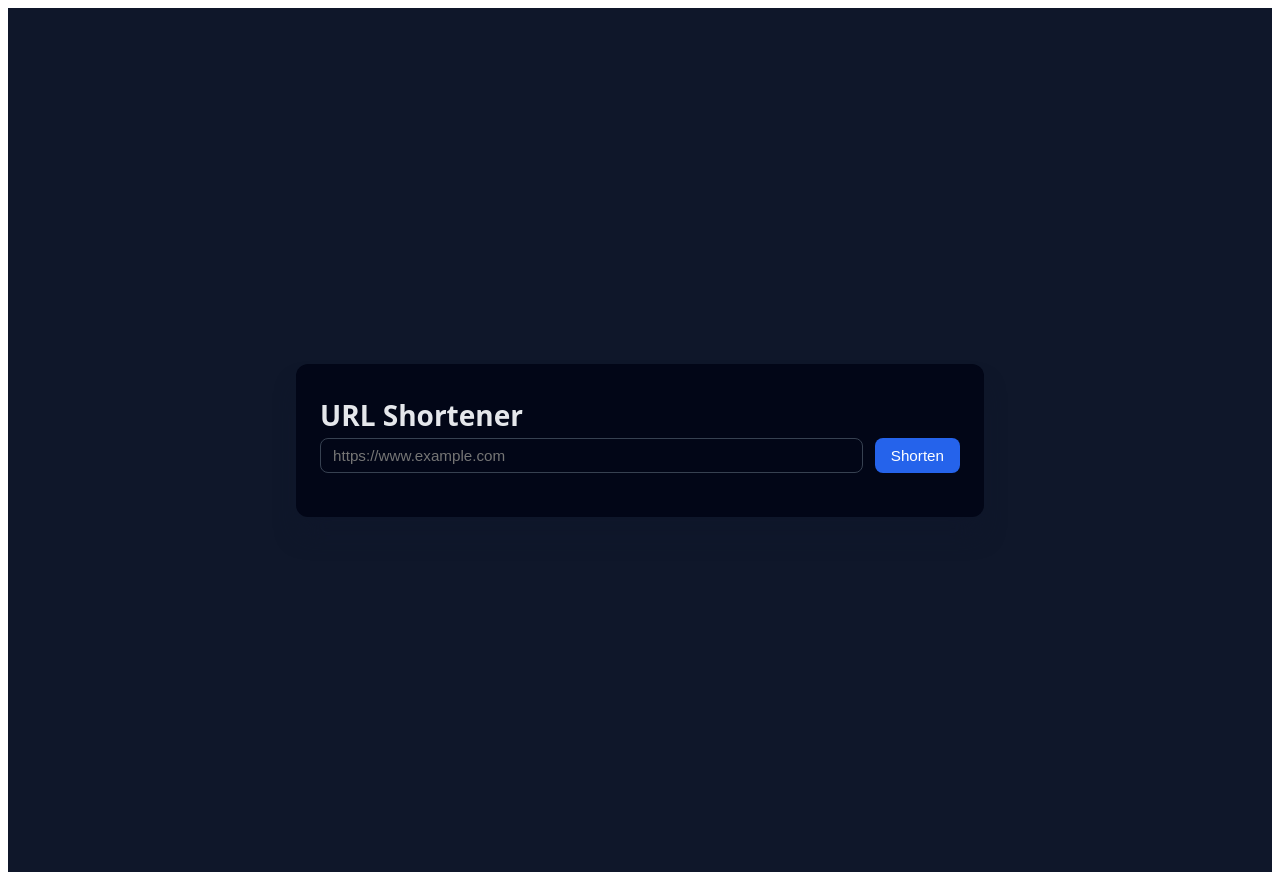
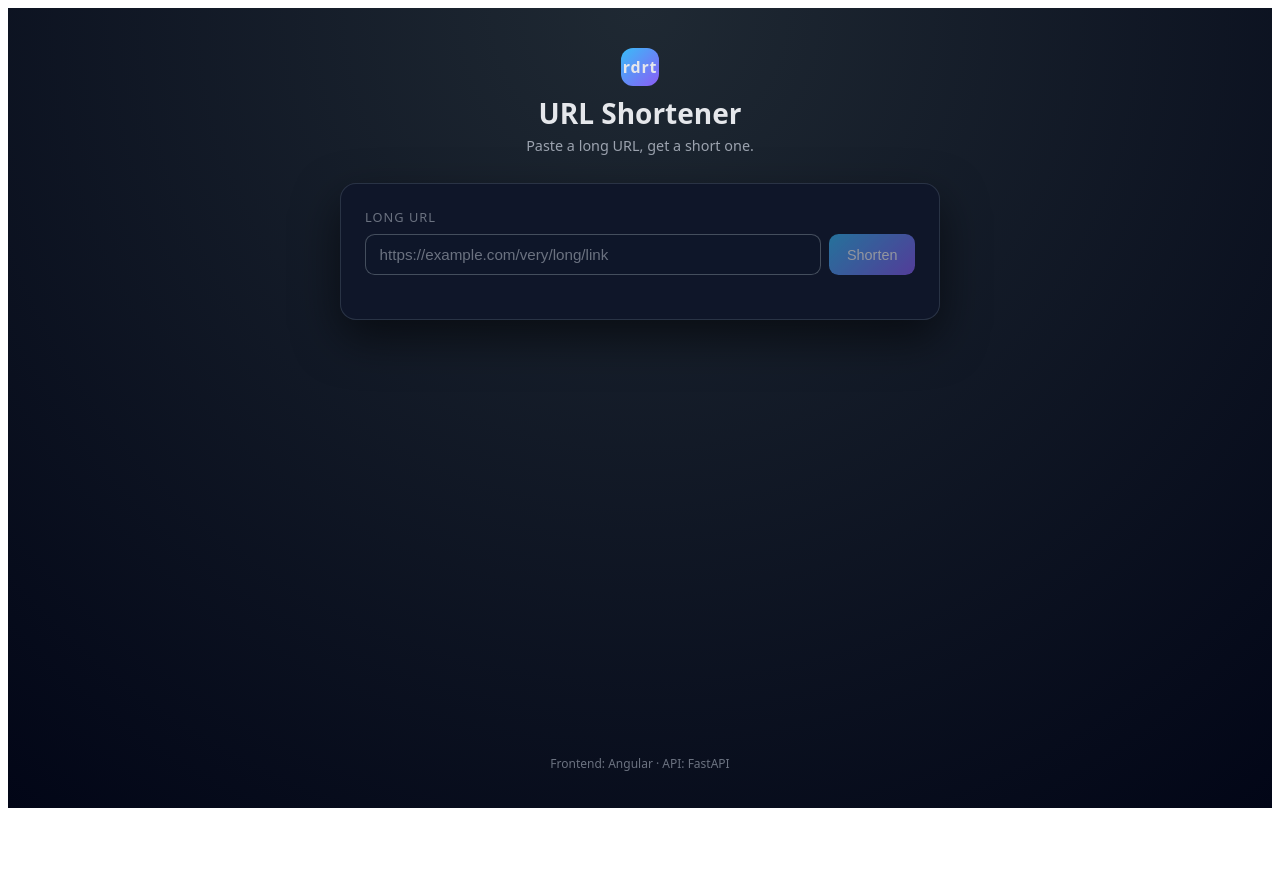
Before and after one commit to marcosamorim/url_shortener_ng, an Angular app: page / in a window 1280 px wide. After the commit the page ends 816 px from the top, so only its background shows below. Built offline with nearby package versions, Linux system fonts and the light colour scheme.

Commit message:
Updating CSS and HTML for a better design

```diff
--- a/src/app/app.css
+++ b/src/app/app.css
@@ -1,126 +1,273 @@
 :host {
   display: block;
+  min-height: 100vh;
+  background: radial-gradient(circle at top, #1f2933, #020617);
+  color: #e5e7eb;
+  font-family: system-ui, -apple-system, BlinkMacSystemFont, 'Segoe UI', sans-serif;
 }
 
-.app {
+.page {
+  max-width: 640px;
+  margin: 0 auto;
+  padding: 2.5rem 1.25rem 2rem;
+  display: flex;
+  flex-direction: column;
   min-height: 100vh;
-  background: #0f172a;
-  display: flex;
+  box-sizing: border-box;
+}
+
+/* Header */
+
+.header {
+  text-align: center;
+  margin-bottom: 1.75rem;
+}
+
+.logo {
+  display: inline-flex;
   align-items: center;
   justify-content: center;
-  padding: 2rem 1rem;
-  font-family: system-ui, -apple-system, BlinkMacSystemFont, "Segoe UI",
-    sans-serif;
-}
-
-.card {
-  max-width: 640px;
-  width: 100%;
-  background: #020617;
+  width: 38px;
+  height: 38px;
   border-radius: 0.75rem;
-  padding: 2rem 1.5rem;
-  box-shadow: 0 20px 25px -5px rgba(15, 23, 42, 0.8);
-  color: #e5e7eb;
+  background: linear-gradient(135deg, #38bdf8, #8b5cf6);
+  font-weight: 700;
+  font-size: 1rem;
+  letter-spacing: 0.05em;
+  margin-bottom: 0.5rem;
 }
 
 .title {
   font-size: 1.75rem;
-  margin: 0 0 0.25rem;
+  font-weight: 700;
+  margin: 0;
 }
 
 .subtitle {
-  margin: 0 0 1.5rem;
+  margin: 0.25rem 0 0;
+  font-size: 0.9rem;
   color: #9ca3af;
 }
 
-.subtitle code {
-  background: #020617;
-  padding: 0.1rem 0.3rem;
-  border-radius: 0.25rem;
-  border: 1px solid #1f2937;
-  font-size: 0.85rem;
+/* Card */
+
+.card {
+  background: rgba(15, 23, 42, 0.95);
+  border-radius: 1rem;
+  padding: 1.5rem 1.5rem 1.25rem;
+  box-shadow: 0 18px 45px rgba(0, 0, 0, 0.55);
+  border: 1px solid rgba(148, 163, 184, 0.2);
 }
 
+/* Form */
+
 .form {
+  margin-bottom: 1.5rem;
+}
+
+.label {
+  display: block;
+  font-size: 0.8rem;
+  text-transform: uppercase;
+  letter-spacing: 0.08em;
+  color: #6b7280;
+  margin-bottom: 0.5rem;
+}
+
+.input-row {
   display: flex;
-  gap: 0.75rem;
-  margin-bottom: 0.75rem;
+  gap: 0.5rem;
 }
 
 .input {
   flex: 1;
-  padding: 0.5rem 0.75rem;
-  border-radius: 0.5rem;
-  border: 1px solid #374151;
-  background: #020617;
-  color: #f9fafb;
+  padding: 0.7rem 0.85rem;
+  border-radius: 0.6rem;
+  border: 1px solid rgba(75, 85, 99, 0.9);
+  background-color: rgba(15, 23, 42, 0.95);
+  color: #e5e7eb;
   font-size: 0.95rem;
+  outline: none;
+  transition:
+    border-color 0.15s ease,
+    box-shadow 0.15s ease,
+    background-color 0.15s ease;
+}
+
+.input::placeholder {
+  color: #6b7280;
 }
 
 .input:focus {
-  outline: none;
-  border-color: #2563eb;
-  box-shadow: 0 0 0 1px #2563eb;
+  border-color: #38bdf8;
+  box-shadow: 0 0 0 1px rgba(56, 189, 248, 0.4);
+  background-color: rgba(15, 23, 42, 1);
 }
 
-.button {
-  padding: 0.5rem 1rem;
-  border-radius: 0.5rem;
-  border: none;
-  background: #2563eb;
-  color: #fff;
-  font-size: 0.95rem;
-  cursor: pointer;
-  white-space: nowrap;
+.input-error {
+  border-color: #f97373;
+  box-shadow: 0 0 0 1px rgba(248, 113, 113, 0.4);
 }
 
-.button:disabled {
-  opacity: 0.7;
-  cursor: default;
+.btn {
+  border: none;
+  border-radius: 0.6rem;
+  padding: 0.7rem 1.1rem;
+  font-size: 0.9rem;
+  font-weight: 500;
+  cursor: pointer;
+  display: inline-flex;
+  align-items: center;
+  justify-content: center;
+  gap: 0.35rem;
+  white-space: nowrap;
+  transition:
+    transform 0.1s ease,
+    box-shadow 0.1s ease,
+    background 0.15s ease,
+    opacity 0.15s ease;
 }
 
-.button-secondary {
-  background: #020617;
-  border: 1px solid #4b5563;
+.btn:disabled {
+  opacity: 0.55;
+  cursor: default;
+  box-shadow: none;
+  transform: none;
 }
 
-.error {
-  color: #fca5a5;
-  margin-top: 0.25rem;
-  font-size: 0.9rem;
+.btn-primary {
+  background: linear-gradient(135deg, #38bdf8, #8b5cf6);
+  color: white;
+  box-shadow: 0 10px 25px rgba(56, 189, 248, 0.4);
 }
 
-.result {
-  margin-top: 1.25rem;
-  border-top: 1px solid #1f2937;
-  padding-top: 1rem;
+.btn-primary:hover:not(:disabled) {
+  box-shadow: 0 14px 32px rgba(56, 189, 248, 0.55);
+  transform: translateY(-1px);
 }
 
-.row {
-  display: flex;
-  flex-direction: column;
-  margin-bottom: 0.5rem;
+.btn-secondary {
+  background: rgba(15, 23, 42, 0.9);
+  color: #e5e7eb;
+  border: 1px solid rgba(148, 163, 184, 0.6);
 }
 
-.label {
-  font-size: 0.85rem;
-  color: #9ca3af;
+.btn-secondary:hover:not(:disabled) {
+  background: rgba(30, 41, 59, 0.95);
 }
 
-.value {
-  font-size: 0.95rem;
+/* Spinner */
+
+.spinner {
+  width: 14px;
+  height: 14px;
+  border: 2px solid rgba(15, 23, 42, 0.2);
+  border-top-color: white;
+  border-radius: 999px;
+  animation: spin 0.7s linear infinite;
 }
 
-.link {
-  color: #60a5fa;
+@keyframes spin {
+  to {
+    transform: rotate(360deg);
+  }
+}
+
+/* Error */
+
+.error {
+  margin-top: 0.5rem;
+  font-size: 0.8rem;
+  color: #fca5a5;
+}
+
+/* Result */
+
+.result {
+  border-top: 1px solid rgba(31, 41, 55, 0.9);
+  padding-top: 1.1rem;
+}
+
+.result-title {
+  font-size: 0.95rem;
+  text-transform: uppercase;
+  letter-spacing: 0.12em;
+  color: #9ca3af;
+  margin: 0 0 0.5rem;
+}
+
+.result-row {
+  display: flex;
+  gap: 0.5rem;
+  align-items: center;
+  margin-bottom: 0.75rem;
+  flex-wrap: wrap;
+}
+
+.short-url {
+  color: #38bdf8;
   text-decoration: none;
+  font-weight: 500;
   word-break: break-all;
 }
 
-.link:hover {
+.short-url:hover {
   text-decoration: underline;
 }
 
-.actions {
-  margin-top: 0.75rem;
+.meta {
+  display: flex;
+  flex-direction: column;
+  gap: 0.35rem;
+  font-size: 0.85rem;
 }
+
+.meta-label {
+  color: #6b7280;
+  text-transform: uppercase;
+  letter-spacing: 0.08em;
+  font-size: 0.7rem;
+}
+
+.meta-value {
+  color: #e5e7eb;
+}
+
+.original-url {
+  word-break: break-all;
+}
+
+/* Footer */
+
+.footer {
+  margin-top: auto;
+  padding: 1rem 0 0.25rem;
+  font-size: 0.75rem;
+  color: #6b7280;
+  text-align: center;
+}
+
+/* Responsive */
+
+@media (max-width: 480px) {
+  .card {
+    padding: 1.25rem 1rem 1rem;
+  }
+
+  .input-row {
+    flex-direction: column;
+  }
+
+  .btn {
+    width: 100%;
+  }
+
+  .result-row {
+    flex-direction: column;
+    align-items: flex-start;
+  }
+
+  .result-row .btn-secondary {
+    width: auto;
+  }
+}
--- a/src/app/app.html
+++ b/src/app/app.html
@@ -1,63 +1,79 @@
-<main class="app">
-  <section class="card">
-    <h1 class="title">{{ title }}</h1>
-<!--    <p class="subtitle">-->
-<!--      Backend:-->
-<!--      <code>{{ apiBaseUrl }}</code>-->
-<!--    </p>-->
+<div class="page">
+  <header class="header">
+    <div class="logo">rdrt</div>
+    <h1 class="title">URL Shortener</h1>
+    <p class="subtitle">
+      Paste a long URL, get a short one.
+    </p>
+  </header>
 
-    <form class="form" (ngSubmit)="onSubmit()">
+  <main class="card">
+    <form class="form" (submit)="onSubmit()">
+      <label for="url" class="label">Long URL</label>
+
+      <div class="input-row">
         <input
-        type="url"
+          id="url"
           name="url"
+          type="text"
           [(ngModel)]="url"
-        required
-        placeholder="https://www.example.com"
+          placeholder="https://example.com/very/long/link"
           class="input"
+          [class.input-error]="error"
+          autocomplete="off"
         />
-      <button type="submit" [disabled]="isLoading" class="button">
-        {{ isLoading ? 'Shortening…' : 'Shorten' }}
+
+        <button
+          type="submit"
+          class="btn btn-primary"
+          [disabled]="isLoading || !url"
+        >
+          @if (!isLoading) {
+            Shorten
+          } @else {
+            <span class="spinner"></span>
+          }
         </button>
+      </div>
+
+      @if (error) {
+        <p class="error">{{ error }}</p>
+      }
     </form>
 
-    <p *ngIf="error" class="error">
-      {{ error }}
-    </p>
+    <!-- RESULT SECTION -->
+    @if (result) {
+      <section class="result">
+        <h2 class="result-title">Short URL</h2>
 
-    <div *ngIf="result" class="result">
-      <div class="row">
-        <span class="label">Original:</span>
+        <div class="result-row">
           <a
-          class="value link"
-          [href]="result.original_url"
-          target="_blank"
-          rel="noreferrer"
-        >
-          {{ result.original_url }}
-        </a>
-      </div>
-
-      <div class="row">
-        <span class="label">Short:</span>
-        <a
-          class="value link"
+            class="short-url"
             [href]="result.short_url"
             target="_blank"
-          rel="noreferrer"
+            rel="noopener noreferrer"
           >
             {{ result.short_url }}
           </a>
-      </div>
 
-      <div class="actions">
-        <button
-          type="button"
-          class="button button-secondary"
-          (click)="copyShortUrl()"
-        >
+          <button type="button" class="btn btn-secondary" (click)="copyShortUrl()">
             Copy
           </button>
         </div>
+
+        <div class="meta">
+          <div>
+            <div class="meta-label">Original</div>
+            <div class="meta-value original-url">
+              {{ result.original_url }}
+            </div>
+          </div>
         </div>
       </section>
+    }
   </main>
+
+  <footer class="footer">
+    Frontend: Angular · API: FastAPI
+  </footer>
+</div>
```
Lines whose indentation alone changed are shown as unchanged.
